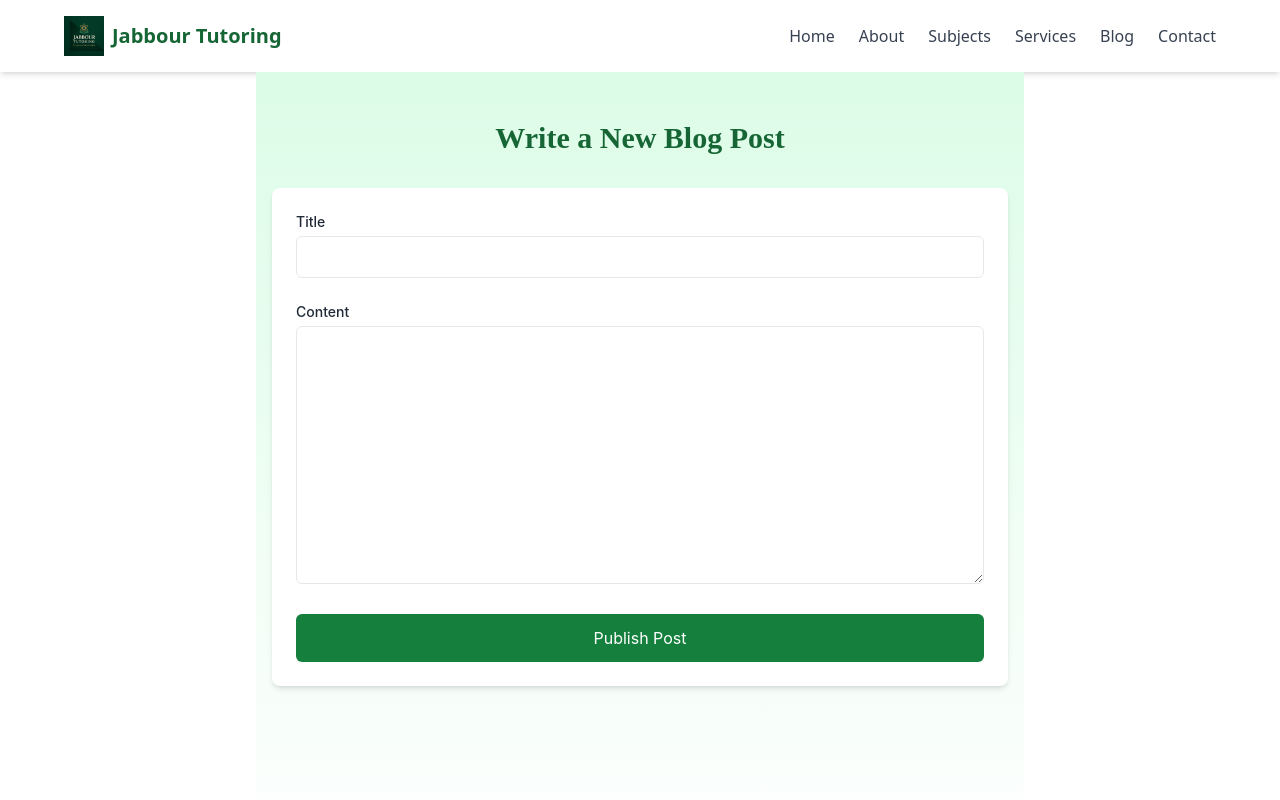
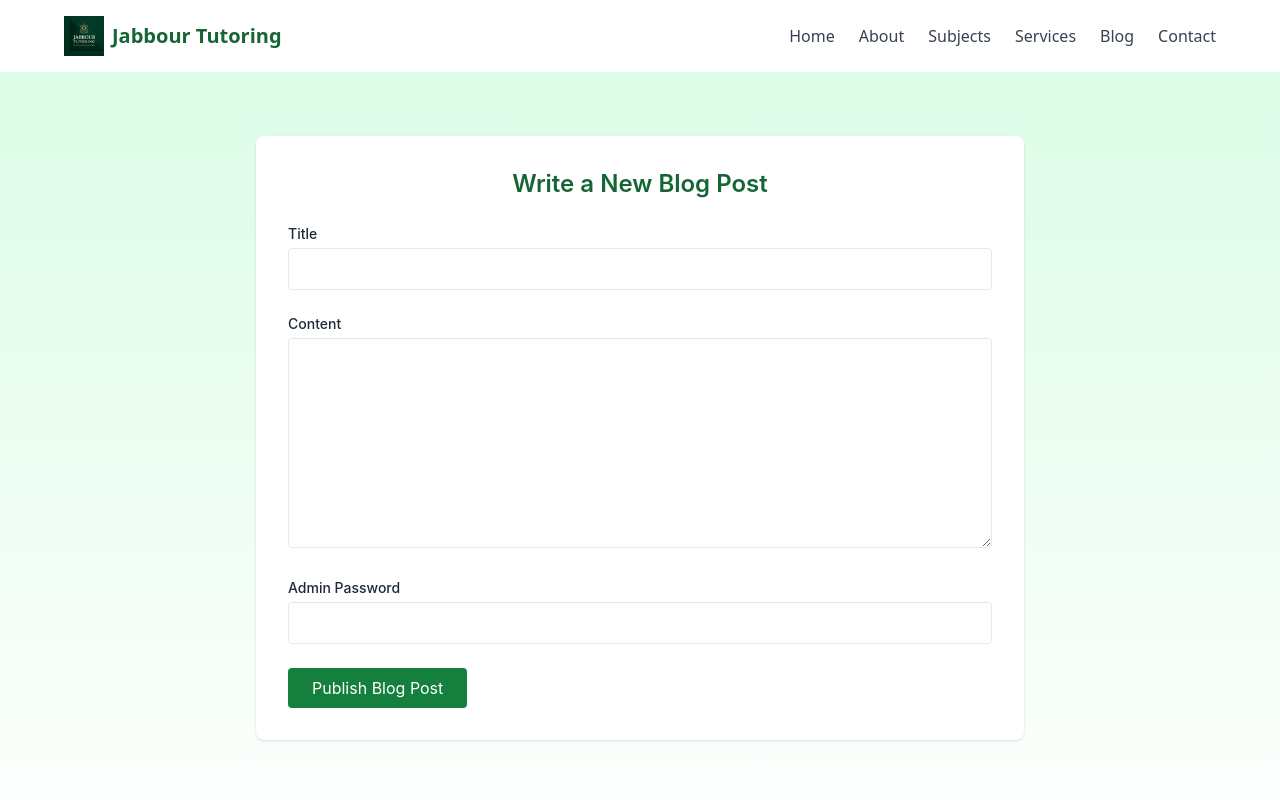
Before and after one commit to Jack34m/jabbour-tutoring-site-fresh, a Next.js app: page /admin/blog in a window 1280 px wide. Shown: the top 800 px of the page. Built offline with nearby package versions, Linux system fonts and the light colour scheme.

Commit message:
Fix: Fixing Admin panel

```diff
--- a/pages/admin/blog.jsx
+++ b/pages/admin/blog.jsx
@@ -1,14 +1,12 @@
 import { useState } from "react";
-import fs from "fs";
-import path from "path";
 import Head from "next/head";
 import Navbar from "../../components/Navbar";
 import Footer from "../../components/Footer";
 
-export default function BlogAdminPage() {
+export default function BlogAdmin() {
   const [title, setTitle] = useState("");
   const [content, setContent] = useState("");
-  const [submitted, setSubmitted] = useState(false);
+  const [password, setPassword] = useState("");
 
   const handleSubmit = async (e) => {
     e.preventDefault();
@@ -18,74 +16,71 @@ export default function BlogAdminPage() {
       headers: {
         "Content-Type": "application/json",
       },
-      body: JSON.stringify({ title, content }),
+      body: JSON.stringify({ title, content, password }),
     });
 
+    const data = await res.json();
     if (res.ok) {
-      setSubmitted(true);
+      alert("Blog saved successfully!");
       setTitle("");
       setContent("");
     } else {
-      alert("Failed to save blog post.");
+      alert(`Error: ${data.error}`);
     }
   };
 
   return (
     <>
       <Head>
-        <title>Admin | Write a Blog Post</title>
+        <title>Admin Blog Panel | Jabbour Tutoring</title>
       </Head>
       <Navbar />
-      <main className="min-h-screen bg-gradient-to-b from-green-100 to-white text-gray-800 font-[Inter] py-12 px-4 max-w-3xl mx-auto">
-        <h1 className="text-3xl font-bold font-playfair text-center text-green-800 mb-8">
+      <main className="min-h-screen bg-gradient-to-b from-green-100 to-white py-16 px-4 text-gray-800 font-[Inter]">
+        <section className="max-w-3xl mx-auto bg-white p-8 rounded-lg shadow">
+          <h1 className="text-2xl font-semibold text-green-800 mb-6 text-center">
             Write a New Blog Post
           </h1>
-
-        {submitted && (
-          <p className="text-green-700 text-center mb-6">
-            Post saved successfully!
-          </p>
-        )}
-
-        <form
-          onSubmit={handleSubmit}
-          className="bg-white shadow-md rounded-lg p-6 space-y-6"
-        >
+          <form onSubmit={handleSubmit} className="space-y-6">
             <div>
-            <label htmlFor="title" className="block text-sm font-medium mb-1">
-              Title
-            </label>
+              <label className="block text-sm font-medium mb-1">Title</label>
               <input
                 type="text"
-              id="title"
                 value={title}
                 onChange={(e) => setTitle(e.target.value)}
-              className="w-full px-4 py-2 border rounded-md focus:outline-none focus:ring-2 focus:ring-green-300"
+                className="w-full border px-4 py-2 rounded focus:outline-none focus:ring-2 focus:ring-green-300"
                 required
               />
             </div>
-
             <div>
-            <label htmlFor="content" className="block text-sm font-medium mb-1">
-              Content
-            </label>
+              <label className="block text-sm font-medium mb-1">Content</label>
               <textarea
-              id="content"
+                rows="8"
                 value={content}
                 onChange={(e) => setContent(e.target.value)}
-              rows="10"
-              className="w-full px-4 py-2 border rounded-md focus:outline-none focus:ring-2 focus:ring-green-300"
+                className="w-full border px-4 py-2 rounded focus:outline-none focus:ring-2 focus:ring-green-300"
                 required
-            ></textarea>
+              />
             </div>
-
+            <div>
+              <label className="block text-sm font-medium mb-1">
+                Admin Password
+              </label>
+              <input
+                type="password"
+                value={password}
+                onChange={(e) => setPassword(e.target.value)}
+                className="w-full border px-4 py-2 rounded focus:outline-none focus:ring-2 focus:ring-green-300"
+                required
+              />
+            </div>
             <button
               type="submit"
-            className="w-full bg-green-700 text-white py-3 rounded-md hover:bg-green-800 transition duration-300"
+              className="bg-green-700 text-white px-6 py-2 rounded hover:bg-green-800 transition duration-300"
             >
-            Publish Post
+              Publish Blog Post
             </button>
           </form>
+        </section>
       </main>
       <Footer />
     </>
```
Lines whose indentation alone changed are shown as unchanged.
